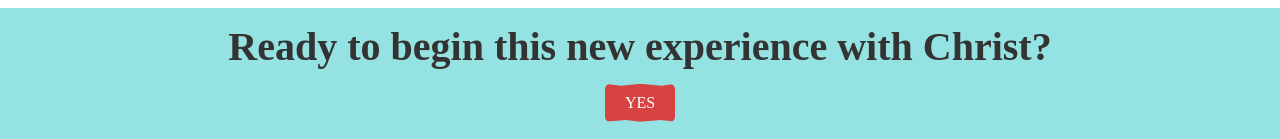
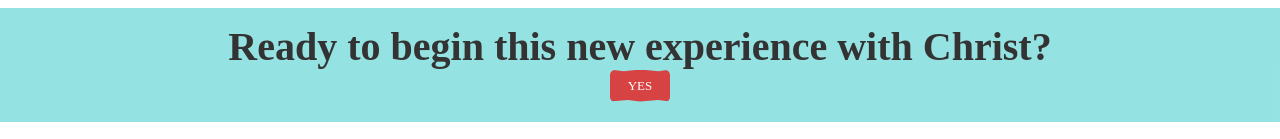
Before and after one commit to Iydeejames/Fortress-of-hope, a React (Create React App) app: page / in a window 1280 px wide. Shown: the part 2732-2871 px from the top of the page. Built offline with nearby package versions, Linux system fonts and the light colour scheme.

Commit message:
Update App.css

```diff
--- a/src/App.css
+++ b/src/App.css
@@ -601,7 +601,7 @@ video {
   font-size: 40px;
   color: #333;
   padding-top: 1rem;
-  margin-bottom: 1rem;
+  margin-bottom: 0rem;
   font-family: 'Times New Roman', Times, serif;
 }
 
@@ -622,9 +622,9 @@ video {
 }
 
 .yes-button {
-  padding: 10px 20px;
+  padding: 8px 18px;
   font-family: 'Times New Roman', Times, serif;
-  font-size: 16px;
+  font-size: 13px;
   background-color:  rgba(235, 16, 16, 0.76);
   color: #fff;
   border: none;
@@ -648,18 +648,6 @@ video {
 
 .yes-button:hover {
   background-color: #aaa;
-  clip-path: polygon(
-    40% 15%,
-    77% 15%,
-    100% 10%,
-    100% 90%,
-    75% 85%,
-    40% 85%,
-    30% 100%,
-    0 50%,
-    0 50%,
-    30% 0
-  );
 }
 
 .back-button {
```
